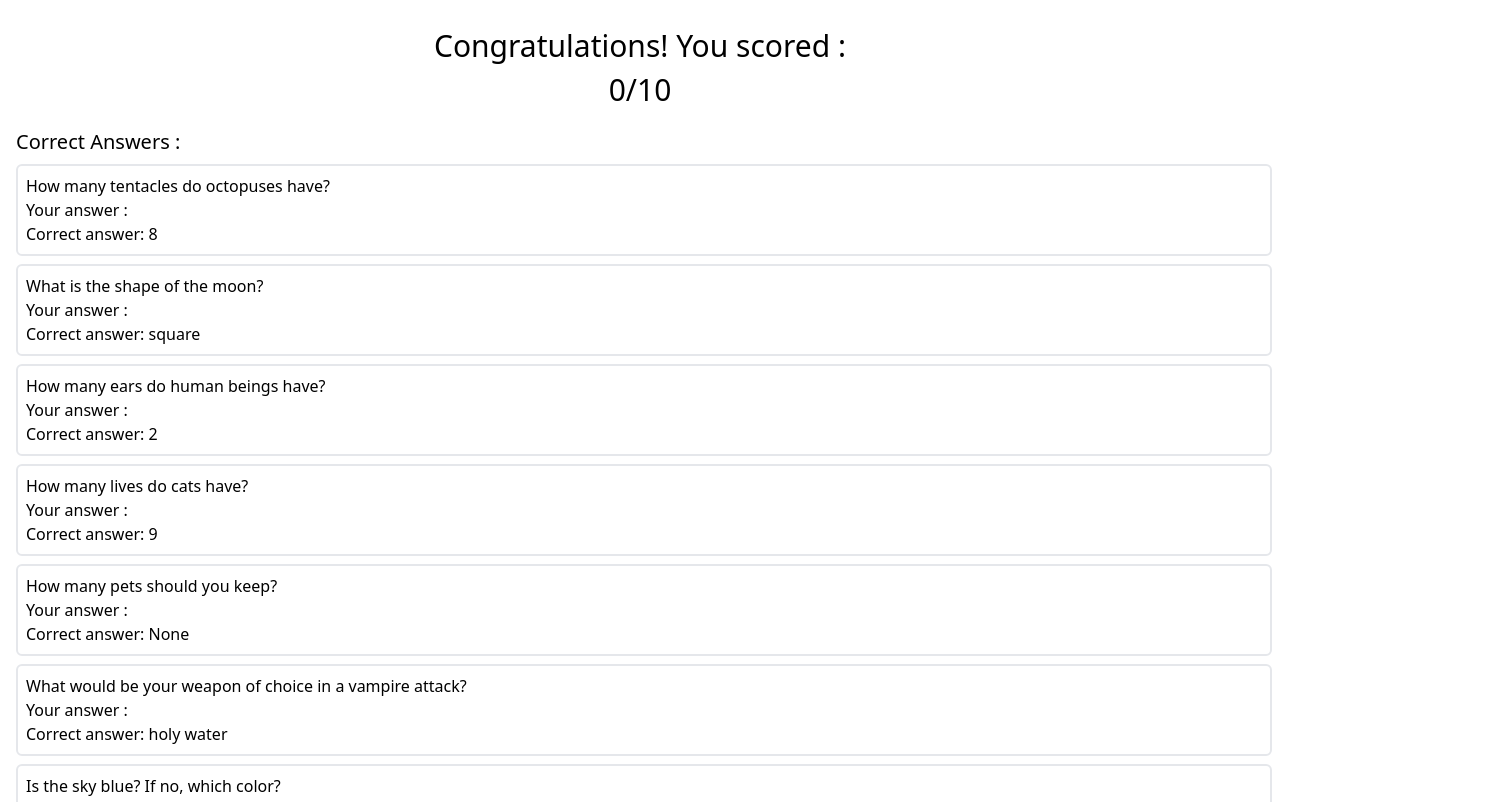
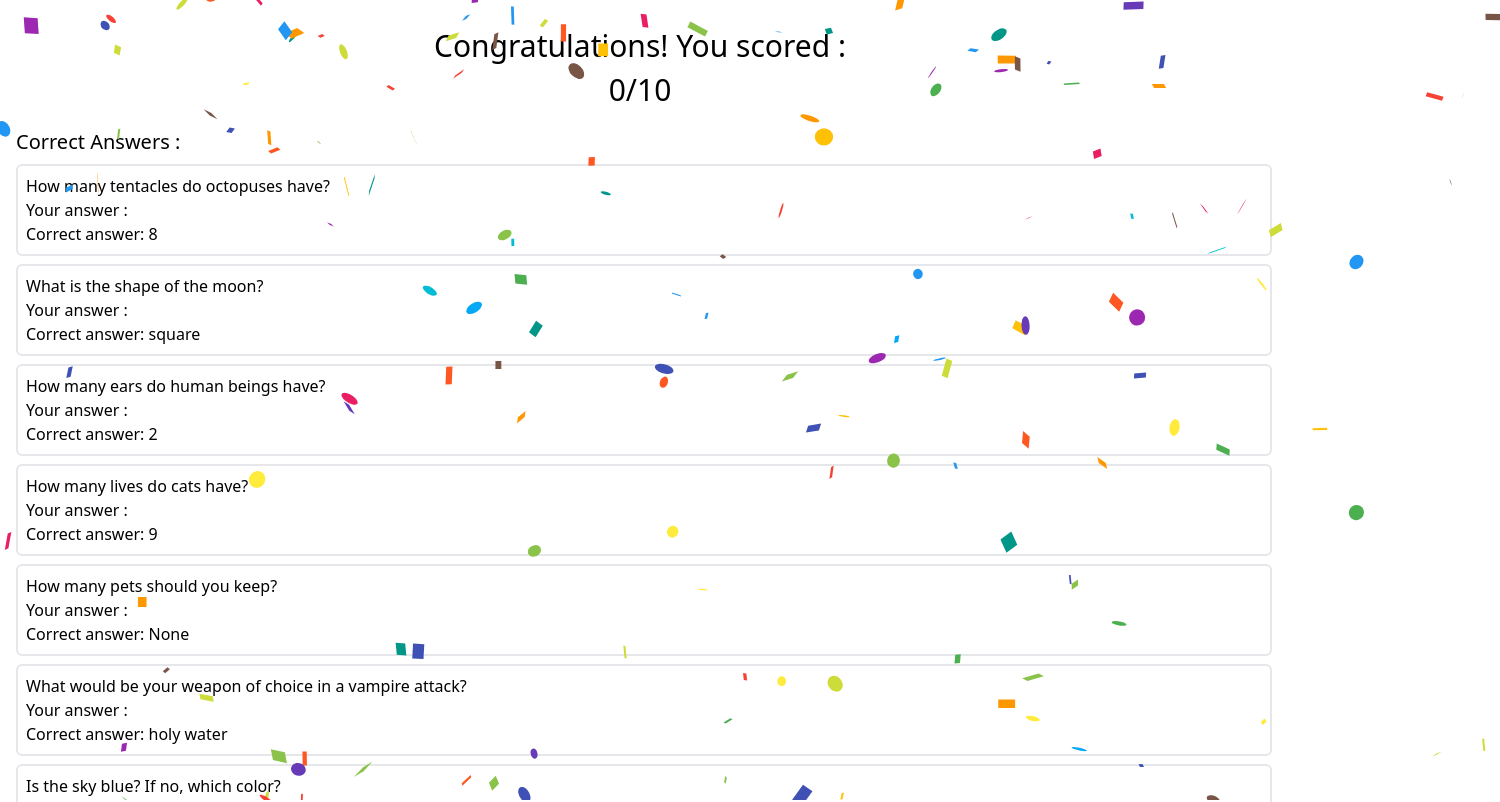
Before and after one commit to imon08/exam-panel, a Next.js app: page /result in a window 1280 px wide. Shown: the top 802 px of the page, 1500 px wide, since content can reach past the window. Built offline with nearby package versions, Linux system fonts and the light colour scheme.

Commit message:
confetti added

```diff
--- a/package.json
+++ b/package.json
@@ -13,6 +13,7 @@
     "@reduxjs/toolkit": "^1.9.2",
     "next": "13.1.6",
     "react": "18.2.0",
+    "react-confetti": "^6.1.0",
     "react-dom": "18.2.0",
     "react-redux": "^8.0.5",
     "react-router-dom": "^6.8.1",
--- a/src/pages/result.jsx
+++ b/src/pages/result.jsx
@@ -1,10 +1,22 @@
-import React from "react";
+import React, { useEffect, useState } from "react";
 import { questions } from "@/constants/Constants";
 import { useSelector } from "react-redux";
 import { getColors } from "@/slices/colorSlice";
+import Confetti from "react-confetti";
 
 const Result = () => {
   const colors = useSelector(getColors);
+  const [showConfetti, setShowConfetti] = useState(true);
+
+  useEffect(() => {
+    const timer = setTimeout(() => {
+      setShowConfetti(false);
+    }, 10000);
+
+    return () => {
+      clearTimeout(timer);
+    };
+  }, []);
 
   const getScore = () => {
     let score = 0;
@@ -34,6 +46,8 @@ const Result = () => {
 
   return (
     <div>
+      {showConfetti && <Confetti width={1500} height={800} />}
+
       <div className="text-3xl px-5 text-center m-5 ">
         <p className="p-2">Congratulations! You scored :</p>
         <p>{getScore()}/10</p>
```
Also changed, not shown: 1 other file (tests, documents, lock files or other folders).
